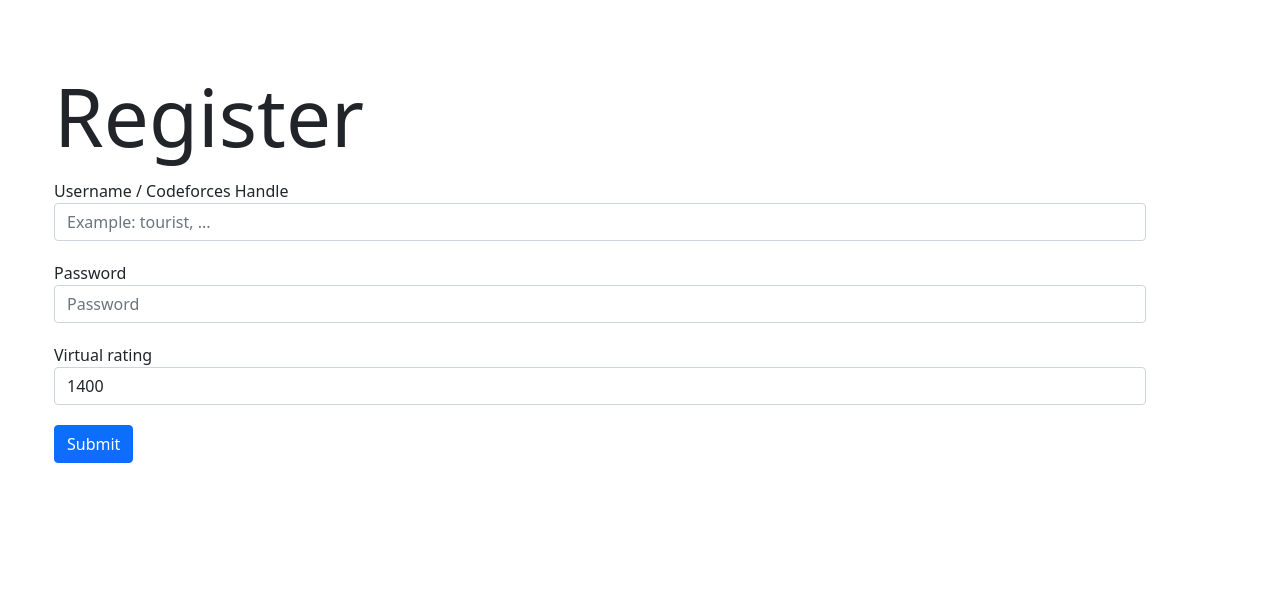
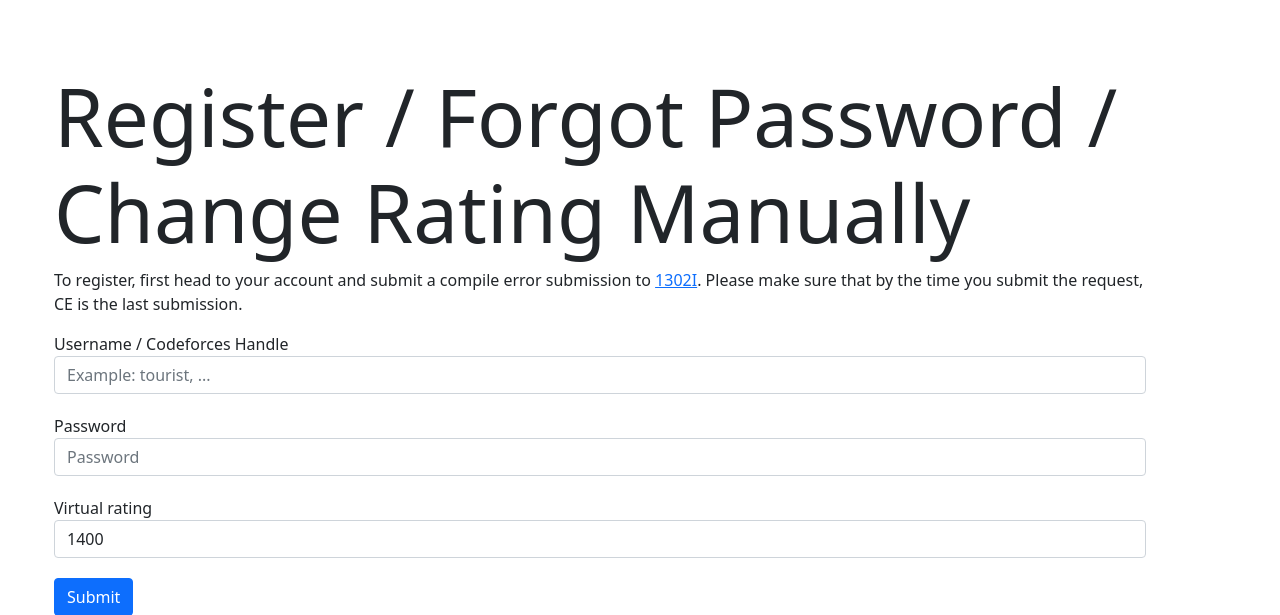
Before and after one commit to phattd15/arugo, a Django app: page /register/ in a window 1280 px wide. Shown: the part 56-671 px from the top of the page. Run offline with Django 3.2, Linux system fonts and the light colour scheme; some libraries are stand-ins or nearby versions.

Commit message:
minor fix

```diff
--- a/base/views.py
+++ b/base/views.py
@@ -39,7 +39,7 @@ def challenge_list(request):
     context = {}
 
     context["challenges"] = get_challenge(
-        handle, [normalized_rating + delta for delta in range(-200, 500, 100)]
+        handle, profile.virtual_rating, [normalized_rating + delta for delta in range(-200, 500, 100)]
     )
 
     return render(request, "list.html", context)
--- a/templates/list.html
+++ b/templates/list.html
@@ -7,14 +7,14 @@
     </h1>
 </div>
 <div class="container">
-    {% for problem, color, bg_color in challenges %}
+    {% for problem, color, bg_color, gain, loss in challenges %}
     <div class="alert" style="border-width: 2px; border-color: {{color}}; background-color: {{bg_color}};">
         <a class="btn btn-success btn-lg left-text"
             href="https://codeforces.com/contest/{{problem.contest_id}}/problem/{{problem.index}}" target="_blank">
             {{ problem }} </a>
 
         <a class="btn btn-warning btn-lg right-text" href="{% url 'solve' problem.contest_id problem.index %}"> Pick
-            this challenge </a>
+            this challenge <span class="text-success">{{gain}}</span> | <span class="text-danger">{{loss}}</span> </a>
     </div>
     {% endfor %}
 </div>
--- a/templates/register.html
+++ b/templates/register.html
@@ -3,8 +3,11 @@
 {% block content %}
 <div class="container">
     <h1 class="display-1">
-        Register
+        Register / Forgot Password / Change Rating Manually
     </h1>
+    <p>
+        To register, first head to your account and submit a compile error submission to <a class="link-primary" href="https://codeforces.com/contest/1302/problem/I">1302I</a>. Please make sure that by the time you submit the request, CE is the last submission.
+    </p>
     {% for err in error%}
     <div class="alert alert-danger" role="alert">
         {{err}}
```
Also changed, not shown: base/util.py (+4 -4 lines), templates/home.html (+4 -8 lines), db.sqlite3.
